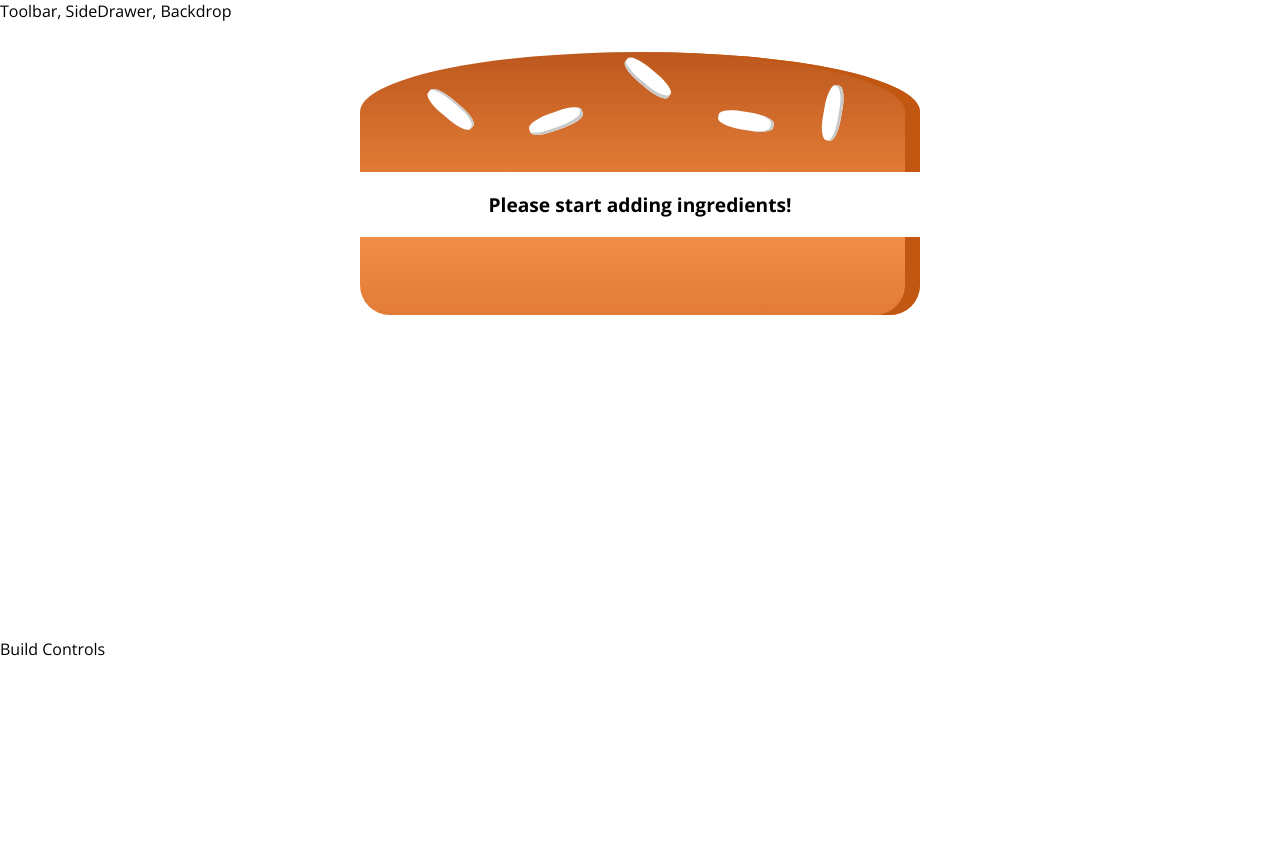
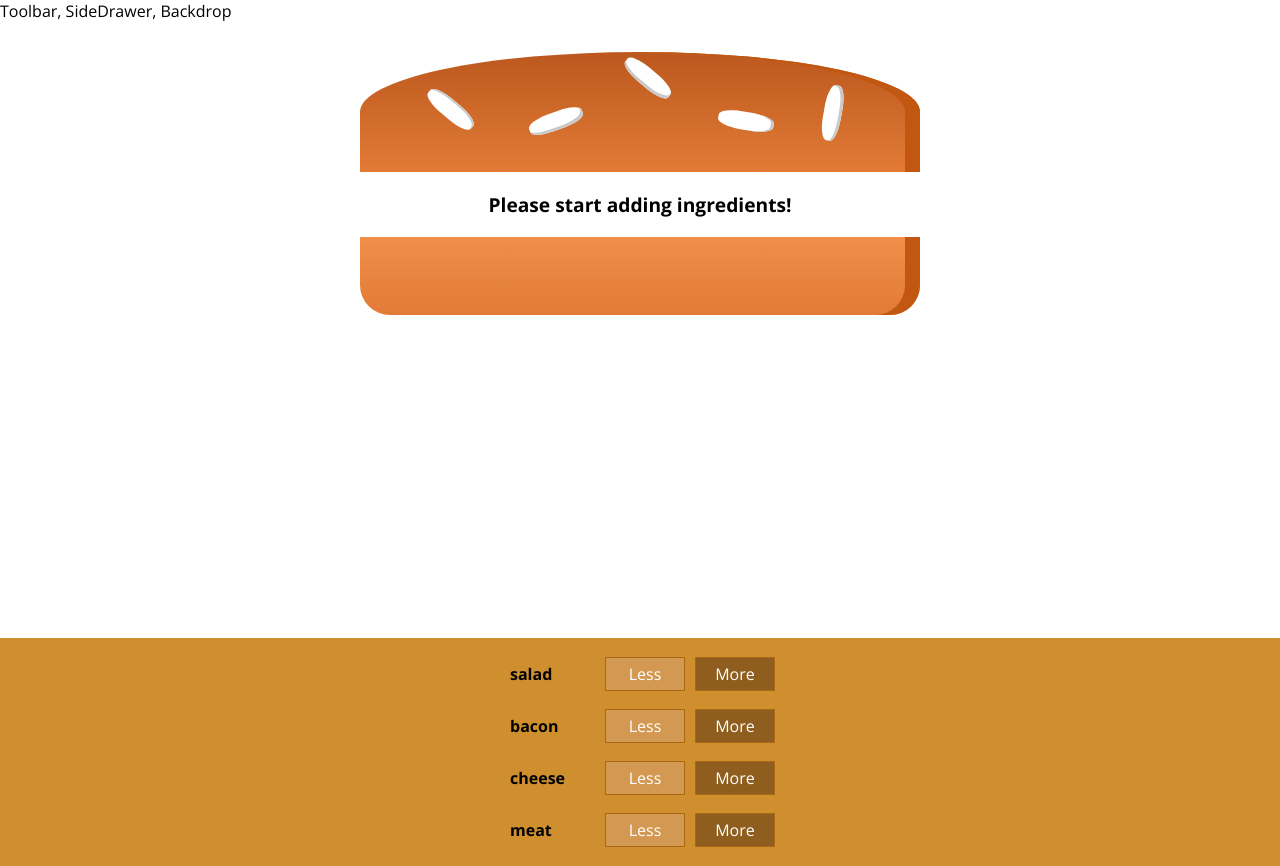
Before and after one commit to jackhwl/ReactCompleteGuide, a React (Create React App) app in the folder burger2/: page / in a window 1280 px wide. Before the commit the page ends 800 px from the top, so only its background shows below. Built offline with nearby package versions, Linux system fonts and the light colour scheme.

Commit message:
162. Outputting Multiple Build Controls

```diff
--- /dev/null
+++ b/burger2/src/components/BuildControls/BuildControl/BuildControl.js
@@ -0,0 +1,14 @@
+import React from 'react'
+import classes from './BuildControl.module.css'
+
+const buildControl = (props) => {
+    return (
+        <div className={classes.BuildControl}>
+            <div className={classes.Label}>{props.label}</div>
+            <button className={classes.Less} >Less</button>
+            <button className={classes.More} >More</button>
+        </div>
+    )
+}
+
+export default buildControl
--- /dev/null
+++ b/burger2/src/components/BuildControls/BuildControl/BuildControl.module.css
@@ -0,0 +1,56 @@
+.BuildControl {
+    display: flex;
+    justify-content: space-between;
+    align-items: center;
+    margin: 5px 0;
+}
+
+.BuildControl button {
+    display: block;
+    font: inherit;
+    padding: 5px;
+    margin: 0 5px;
+    width: 80px;
+    border: 1px solid #AA6817;
+    cursor: pointer;
+    outline: none;
+}
+
+.BuildControl button:disabled {
+    background-color: #AC9980;
+    border: 1px solid #7E7365;
+    color: #ccc;
+    cursor: default;
+}
+
+.BuildControl button:hover:disabled {
+    background-color: #AC9980;
+    color: #ccc;
+    cursor: not-allowed;
+}
+
+.Label {
+    padding: 10px;
+    font-weight: bold;
+    width: 80px;
+}
+
+.BuildControl .Less {
+    background-color: #D39952;
+    color: white;
+}
+
+.BuildControl .More {
+    background-color: #8F5E1E;
+    color: white;
+}
+
+.BuildControl .Less:hover, .BuildControl .Less:active {
+    background-color: #DAA972;
+    color: white;
+}
+
+.BuildControl .More:hover,.BuildControl .More:active {
+    background-color: #99703F;
+    color: white;
+}
--- /dev/null
+++ b/burger2/src/components/BuildControls/BuildControls.js
@@ -0,0 +1,20 @@
+import React from 'react'
+import classes from './BuildControls.module.css'
+import BuildControl from './BuildControl/BuildControl'
+
+const controls = [
+    { label: 'Salad', type: 'salad'},
+    { label: 'Bacon', type: 'bacon'},
+    { label: 'Cheese', type: 'cheese'},
+    { label: 'Meat', type: 'meat'},
+];
+
+const buildControls = (props) => {
+    return (
+        <div className={classes.BuildControls}>
+            {controls.map(ctrl => <BuildControl key={ctrl.lalel} label={ctrl.type} /> )}
+        </div>
+    )
+}
+
+export default buildControls
--- /dev/null
+++ b/burger2/src/components/BuildControls/BuildControls.module.css
@@ -0,0 +1,51 @@
+.BuildControls {
+    width: 100%;
+    background-color: #cf8f2e;
+    display: flex;
+    flex-flow: column;
+    align-items: center;
+    box-shadow: 0 2px 1px #ccc;
+    margin: auto;
+    padding: 10px 0;
+}
+
+.OrderButton {
+    background-color: #DAD735;
+    outline: none;
+    cursor: pointer;
+    border: 1px solid #966909;
+    color: #966909;
+    font-family: inherit;
+    font-size: 1.2em;
+    padding: 15px 30px;
+    box-shadow: 2px 2px 2px #966909;
+}
+
+.OrderButton:hover, .OrderButton:active {
+    background-color: #A0DB41;
+    border: 1px solid #966909;
+    color: #966909;
+}
+
+.OrderButton:disabled {
+    background-color: #C7C6C6;
+    cursor: not-allowed;
+    border: 1px solid #ccc;
+    color: #888888;
+}
+
+.OrderButton:not(:disabled) {
+    animation: enable 0.3s linear;
+}
+
+@keyframes enable {
+    0% {
+        transform: scale(1);
+    }
+    60% {
+        transform: scale(1.1);
+    }
+    100% {
+        transform: scale(1);
+    }
+}
--- a/burger2/src/containers/BurgerBuilder/BurgerBuilder.js
+++ b/burger2/src/containers/BurgerBuilder/BurgerBuilder.js
@@ -1,6 +1,7 @@
 import React, { Component } from 'react'
 import Aux from '../../hoc/Auxlib'
 import Burger from '../../components/Burger/Burger'
+import BuildControls from '../../components/BuildControls/BuildControls'
 
 class BurgerBuilder extends Component {
     state = {
@@ -15,7 +16,7 @@
         return (
             <Aux>
                 <Burger ingredients={this.state.ingredients}/>
-                <div>Build Controls</div>
+                <BuildControls />
             </Aux>
         )
     }
```
